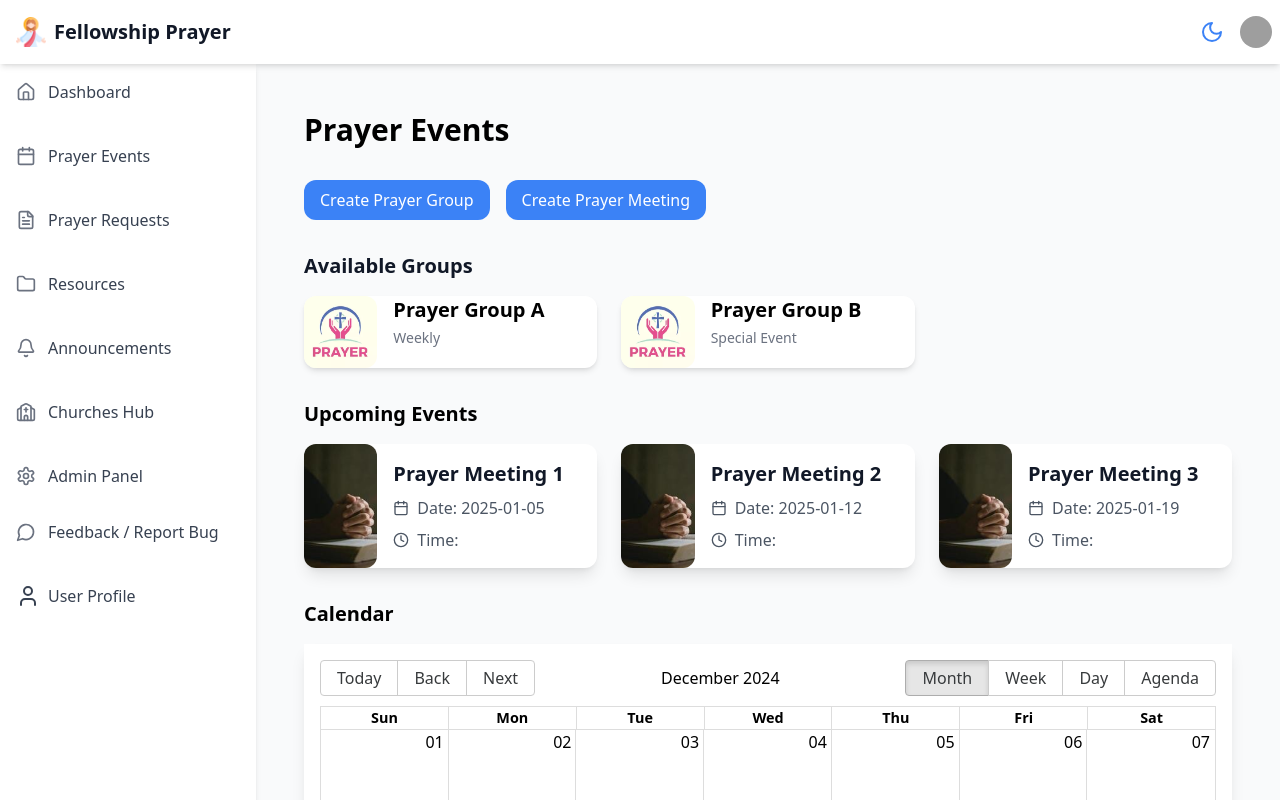
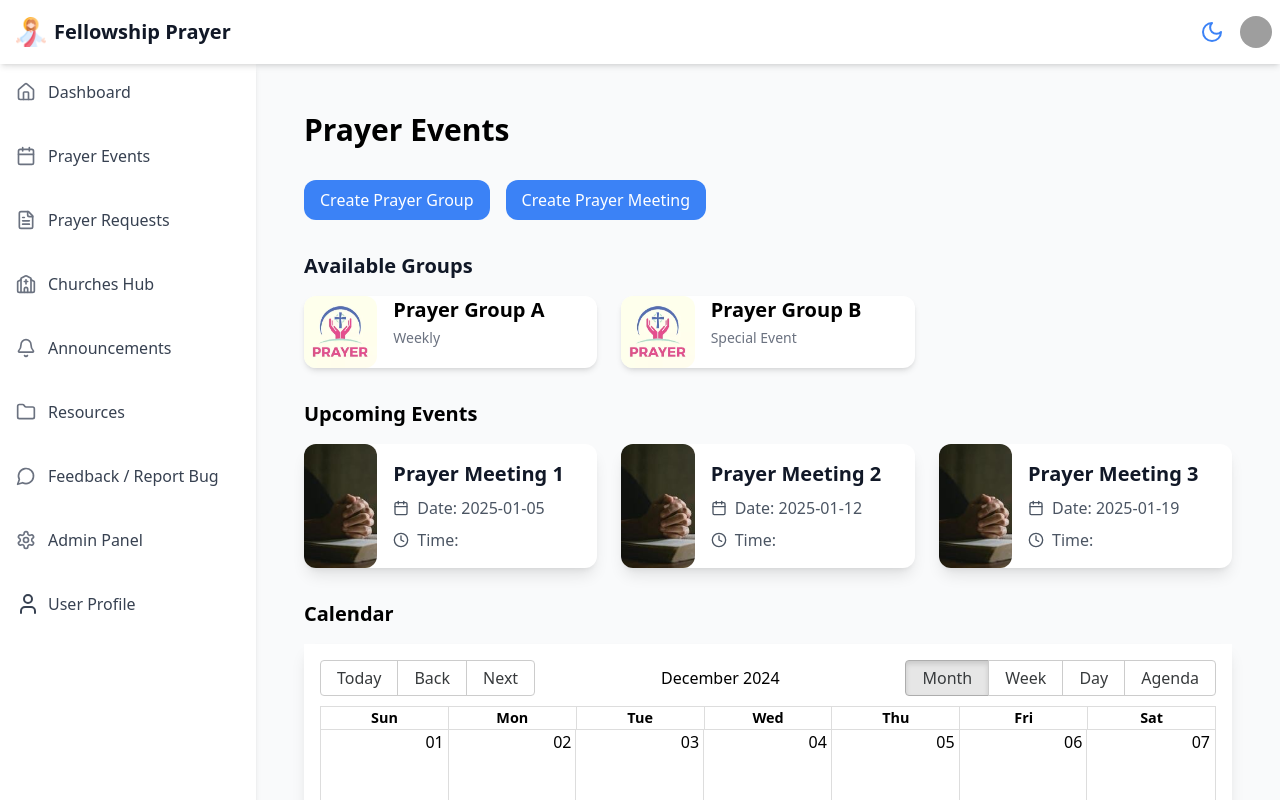
Before and after one commit to jps27CSE/Fellowship_Prayer_Tailwind_Shad_cn, a Next.js app: page /dashboard/events in a window 1280 px wide. Shown: the top 800 px of the page. Built offline with nearby package versions, Linux system fonts and the light colour scheme; no server answers; grey boxes are pictures that could not be loaded.

Commit message:
organize sidebar items

```diff
--- a/components/layout/sidebar.tsx
+++ b/components/layout/sidebar.tsx
@@ -1,5 +1,5 @@
 "use client";
-import Link from "next/link"; // Import Link from next/link
+import Link from "next/link";
 import {
   Home,
   Calendar,
@@ -59,15 +59,15 @@ const Sidebar = () => {
           </Link>
         </li>
 
-        {/* Resources Link */}
+        {/* Churches Hub Link */}
         <li>
           <Link
-            href="/dashboard/resources"
+            href="/dashboard/churches"
             className="flex items-center p-4 hover:bg-gray-100 dark:hover:bg-gray-700"
           >
-            <Folder className="w-5 h-5 mr-3 text-gray-500 dark:text-gray-400" />
+            <Church className="w-5 h-5 mr-3 text-gray-500 dark:text-gray-400" />
             <span className="hidden sm:inline text-gray-700 dark:text-gray-300">
-              Resources
+              Churches Hub
             </span>
           </Link>
         </li>
@@ -85,21 +85,34 @@ const Sidebar = () => {
           </Link>
         </li>
 
-        {/* Churches Hub Link */}
+        {/* Resources Link */}
         <li>
           <Link
-            href="/dashboard/churches"
+            href="/dashboard/resources"
             className="flex items-center p-4 hover:bg-gray-100 dark:hover:bg-gray-700"
           >
-            <Church className="w-5 h-5 mr-3 text-gray-500 dark:text-gray-400" />
+            <Folder className="w-5 h-5 mr-3 text-gray-500 dark:text-gray-400" />
             <span className="hidden sm:inline text-gray-700 dark:text-gray-300">
-              Churches Hub
+              Resources
+            </span>
+          </Link>
+        </li>
+
+        {/* Feedback/Report Bug Link */}
+        <li>
+          <Link
+            href="/dashboard/feedback"
+            className="flex items-center p-4 hover:bg-gray-100 dark:hover:bg-gray-700"
+          >
+            <MessageCircle className="w-5 h-5 mr-3 text-gray-500 dark:text-gray-400" />
+            <span className="hidden sm:inline text-gray-700 dark:text-gray-300">
+              Feedback / Report Bug
             </span>
           </Link>
         </li>
 
         {/* Admin Panel Link */}
-        <div>
+        <li>
           <Link
             href="/dashboard/admin"
             className="flex items-center p-4 hover:bg-gray-100 dark:hover:bg-gray-700"
@@ -109,18 +122,7 @@ const Sidebar = () => {
               Admin Panel
             </span>
           </Link>
-
-          {/* Feedback/Report Bug Link */}
-          <Link
-            href="/dashboard/feedback"
-            className="flex items-center p-4 hover:bg-gray-100 dark:hover:bg-gray-700"
-          >
-            <MessageCircle className="w-5 h-5 mr-3 text-gray-500 dark:text-gray-400" />
-            <span className="hidden sm:inline text-gray-700 dark:text-gray-300">
-              Feedback / Report Bug
-            </span>
-          </Link>
-        </div>
+        </li>
 
         {/* User Profile */}
         <div className="mt-96">
```
